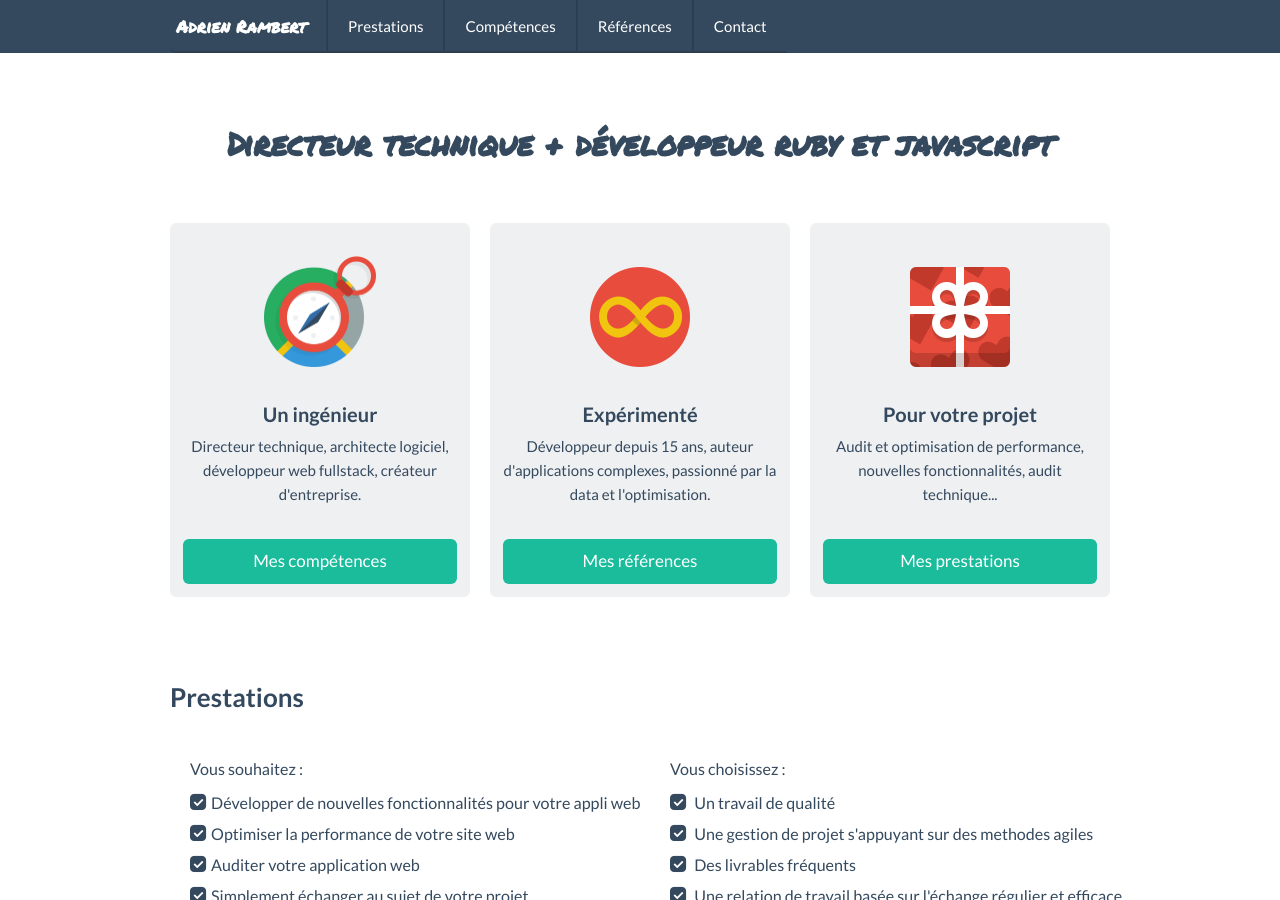
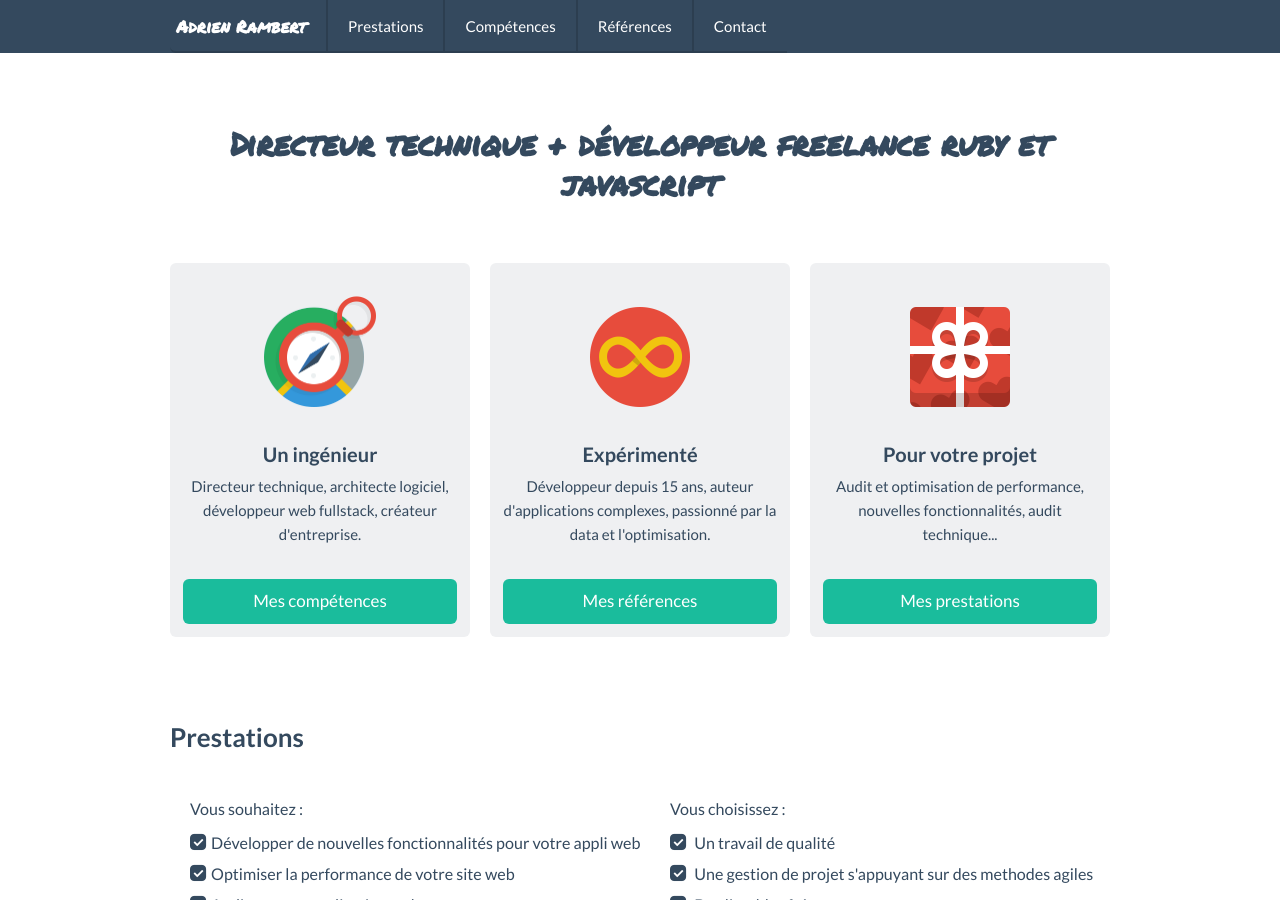
Before and after one commit to arambert/arambert.github.io, a Jekyll site: the page built from index.html, in a window 1280 px wide and 900 px high. Built offline with Jekyll 4.4.1, drawn with Linux system fonts in a browser that asks for light colours; some of the changed lines change nothing that is shown.

Commit message:
Update index.html

```diff
--- a/index.html
+++ b/index.html
@@ -1,7 +1,8 @@
 ---
 layout: default
-title: Adrien Rambert - directeur technique - développeur ruby et javascript - ruby on rails - vue.js
-h1: Directeur technique + développeur ruby et javascript
+title: Développeur freelance ruby on rails, javascript & vue.js
+description: Adrien Rambert est un ingénieur, directeur technique, architecte et développeur ruby on rails et javascript, vue.js et angular.js.
+h1: Directeur technique + développeur freelance ruby et javascript
 class: home
 ---
 
```
